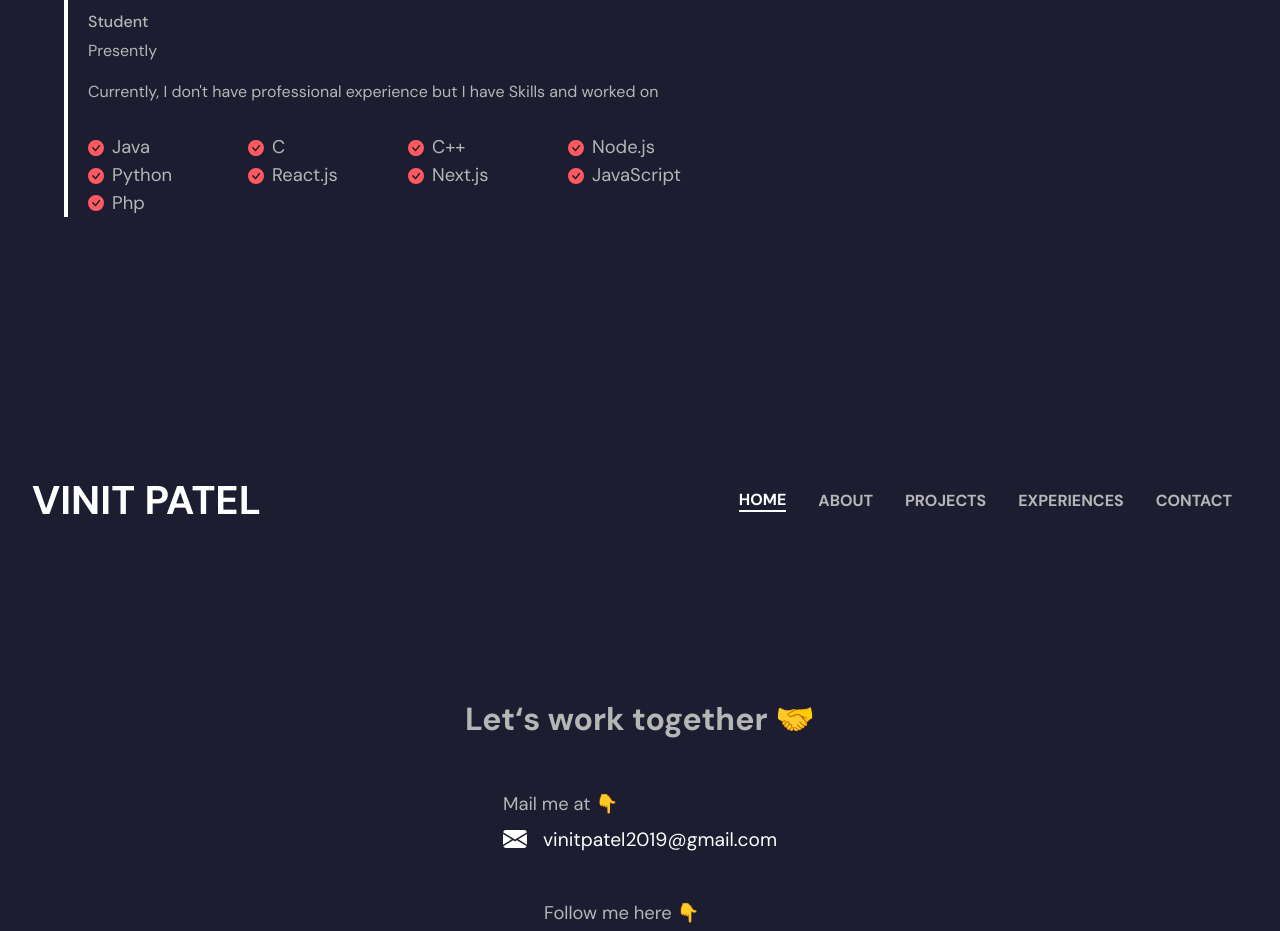
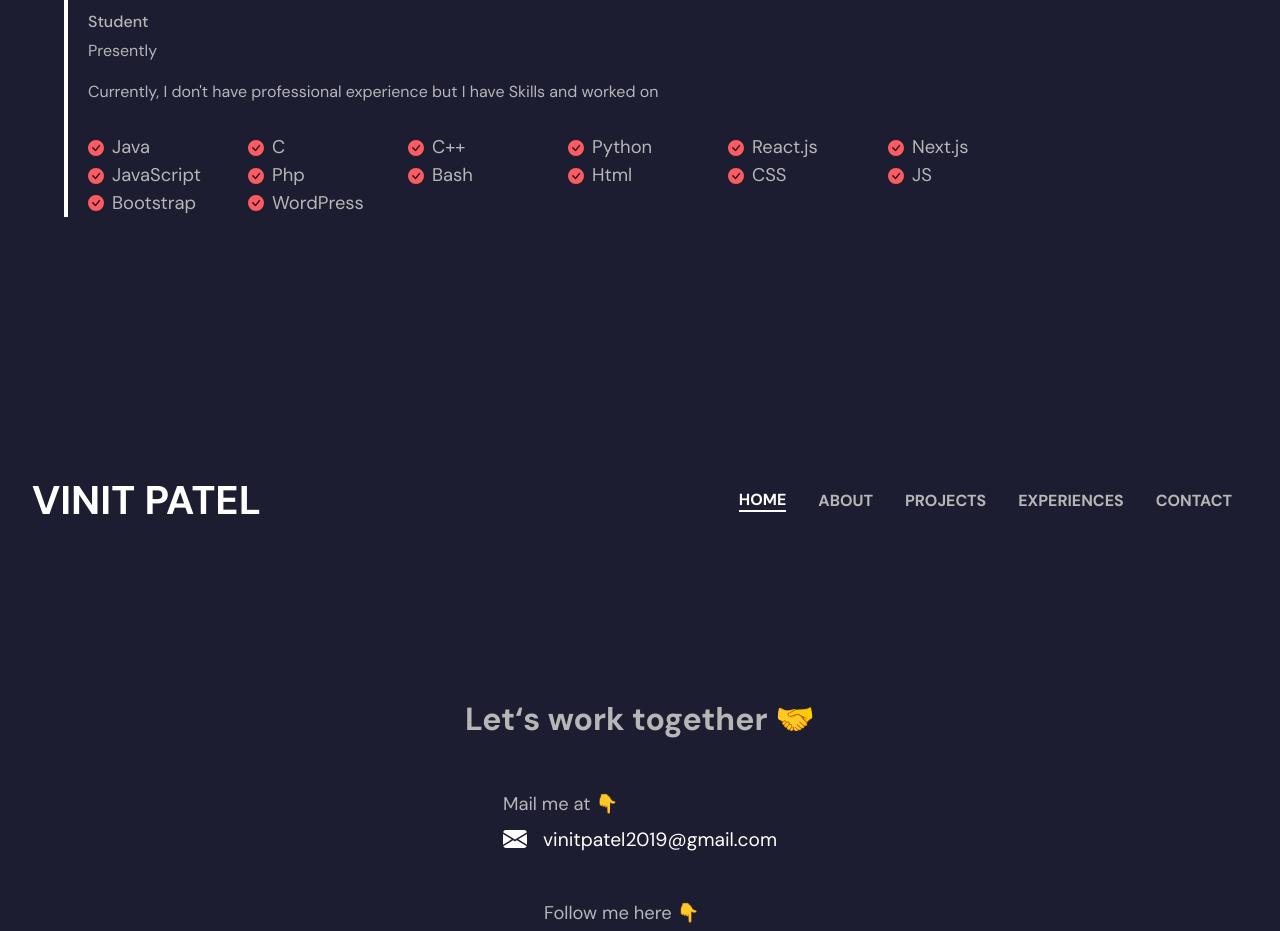
Before and after one commit to Hosting-Api/Portfoleo, a Next.js app: page / in a window 1280 px wide. Shown: the part 3282-4213 px from the top of the page. Built offline with nearby package versions, Linux system fonts and the light colour scheme.

Commit message:
Update index.js

```diff
--- a/components/experiences/index.js
+++ b/components/experiences/index.js
@@ -8,7 +8,7 @@ const ExperienceList = [
        company: "Student",
        duration: "Presently",
        desc: "Currently, I don't have professional experience but I have Skills and worked on ",
-       tags: ["Java", "C", "C++", "Node.js", "Python", "React.js", "Next.js", "JavaScript", "Php", ],
+       tags: ["Java", "C", "C++", "Python", "React.js", "Next.js", "JavaScript", "Php", "Bash", "Html", "CSS", "JS", "Bootstrap", "WordPress" ],
      }
 ];
 
```
